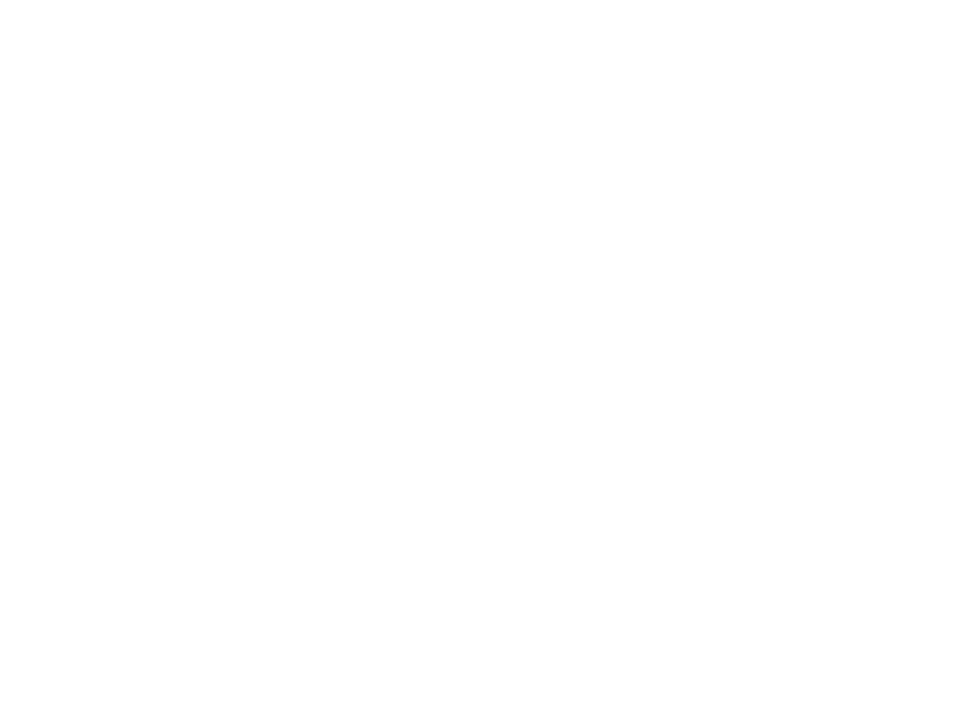
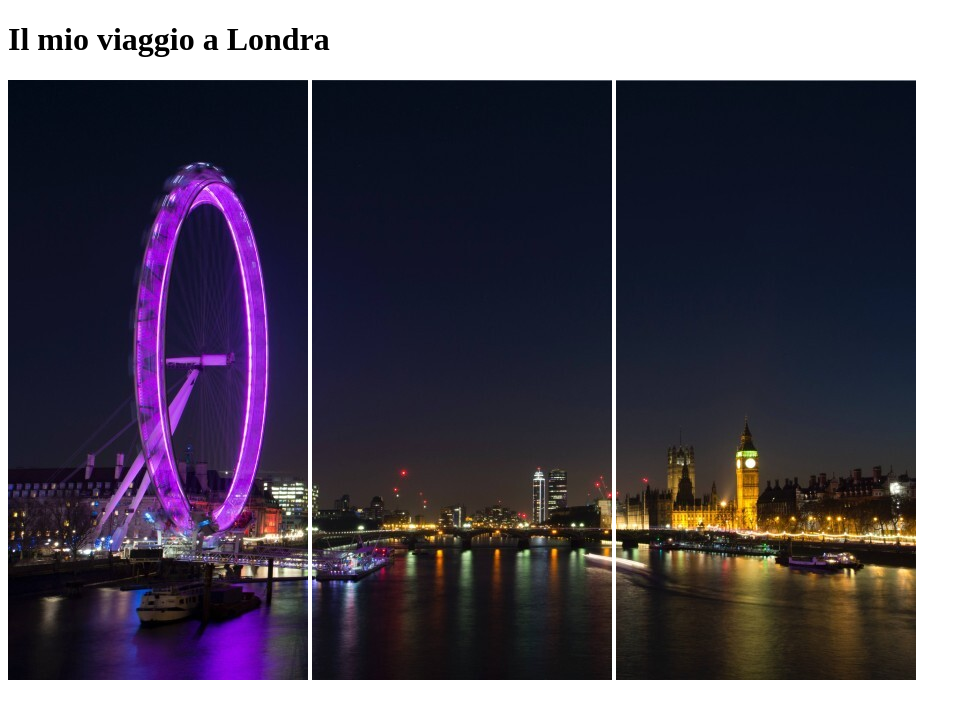
Before and after one commit to CarloFanelli/html-london-trip, a plain HTML site: page index.html in a window 1280 px wide. Shown: the whole page, without its empty margins (0-971 px from the left). Drawn offline with Linux system fonts and the light colour scheme.

Commit message:
add header
create page header with 3 photos

```diff
--- a/index.html
+++ b/index.html
@@ -6,6 +6,22 @@
         <title>Il mio viaggio a Londra</title>
     </head>
     <body>
+        <header>
+            <h1>Il mio viaggio a Londra</h1>
+            <img src="img/pexels-bill-emrich-230794-0.jpg"
+                alt="ruota panoramica di Londra">
+            <img src="img/pexels-bill-emrich-230794-1.jpg"
+                alt="Fiume Tamigi, Londra">
+            <img src="img/pexels-bill-emrich-230794-2.jpg" alt="Big Ben, Londra">
+        </header>
+        <!-- /header-->
 
+        <main>
+
+        </main>
+
+        <footer>
+
+        </footer>
     </body>
 </html>
```
Lines whose indentation alone changed are shown as unchanged.
